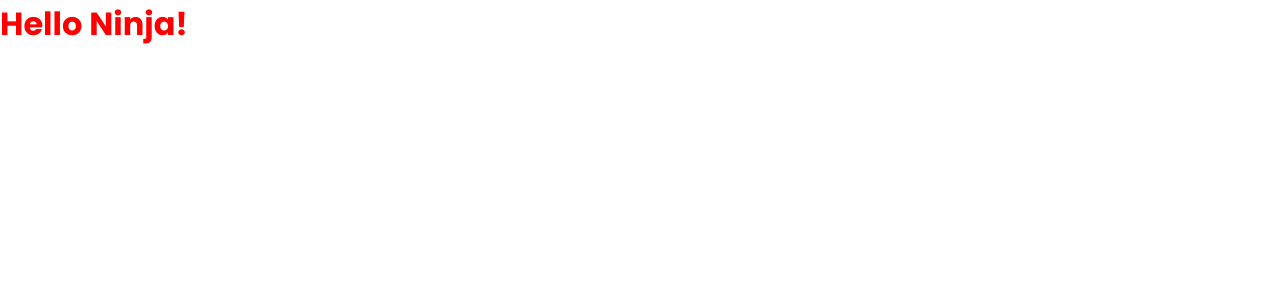
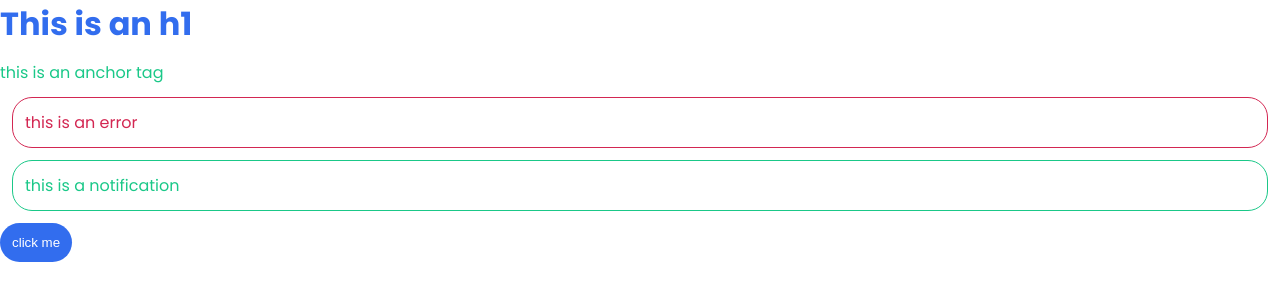
Before and after one commit to shengx2/Sass-Tutorial, a website: page index.html in a window 1280 px wide. Drawn offline with Linux system fonts and the light colour scheme.

Commit message:
lesson 3 sass tutorial

```diff
--- a/index.html
+++ b/index.html
@@ -8,6 +8,10 @@
     <title>Complete SASS</title>
 </head>
 <body>
-    <h1><a href="#">Hello Ninja!</h1></a>
+    <h1>This is an h1</h1>
+    <a href="#">this is an anchor tag</a>
+    <p class="error">this is an error</p>
+    <p class="notification">this is a notification</p>
+    <button>click me</button>
 </body>
 </html>
--- a/index.scss
+++ b/index.scss
@@ -29,8 +29,50 @@ img {
   max-width: 100%;
 }
 
+// Theme colors
+$primary: #326dee;
+$secondary: #1ac888;
+$error: #d32752;
+$info: #f6c31c;
+
+// spacing
+$base-padding: 0.75rem;
+$base-margin: 0.75rem;
+
+// borders
+$base-border-thickness: 1px;
+$base-border-radius: 20px;
+
 h1 {
-  a {
-    color: red;
-  }
+  color: $primary;
+  margin-bottom: $base-margin;
 }
+a {
+  color: $secondary;
+}
+button {
+  color: white;
+  border: 0;
+  background: $primary;
+  border-radius: $base-border-radius;
+  padding: $base-padding;
+}
+
+.error {
+  color: $error;
+  border-color: $error;
+  border-style: solid;
+  margin: $base-margin;
+  padding: $base-padding;
+  border-radius: $base-border-radius;
+  border-width: $base-border-thickness;
+}
+.notification {
+  color: $secondary;
+  border-color: $secondary;
+  border-style: solid;
+  margin: $base-margin;
+  padding: $base-padding;
+  border-radius: $base-border-radius;
+  border-width: $base-border-thickness;
+}
```
Also changed, not shown: css/index.css.
